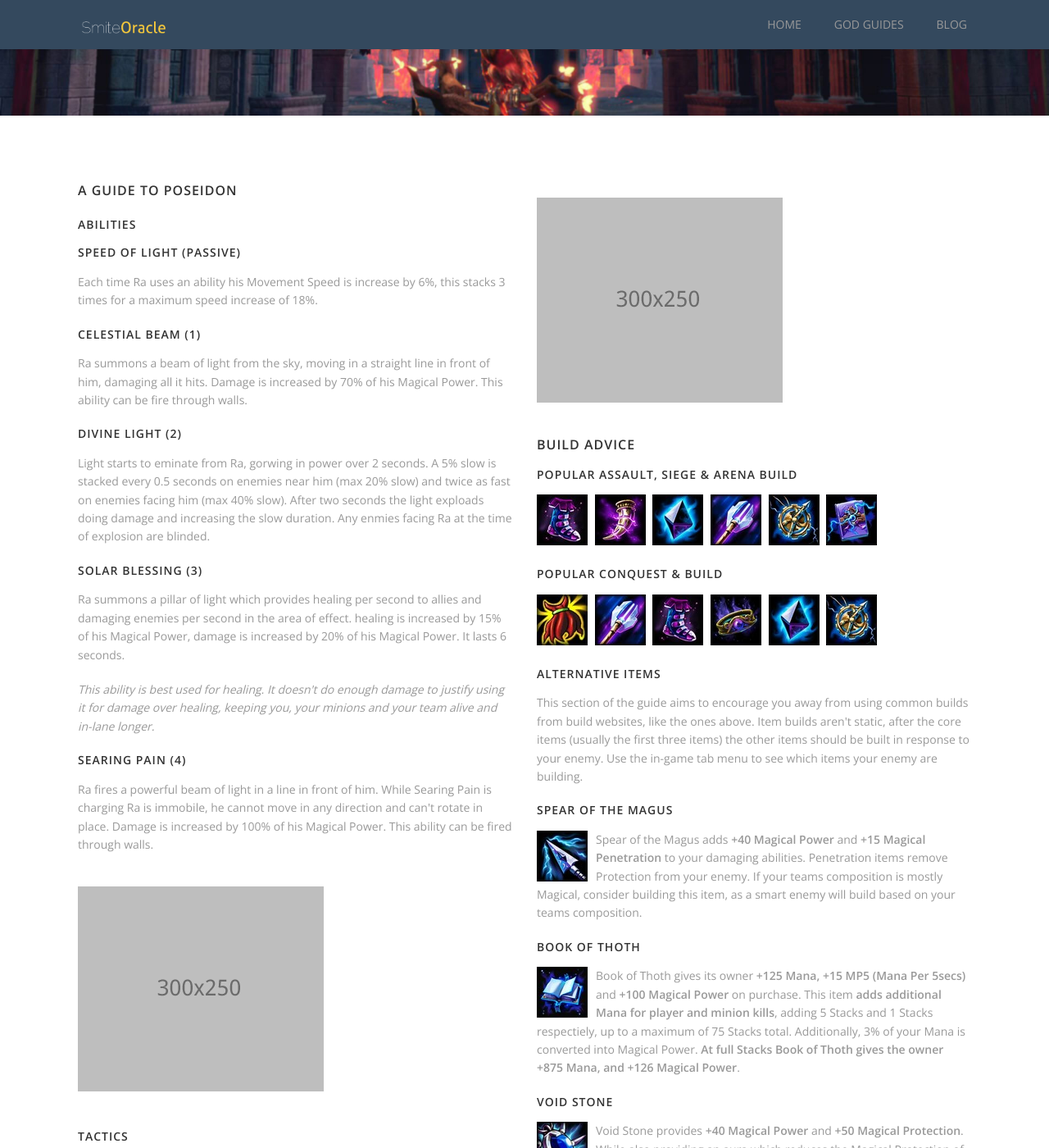
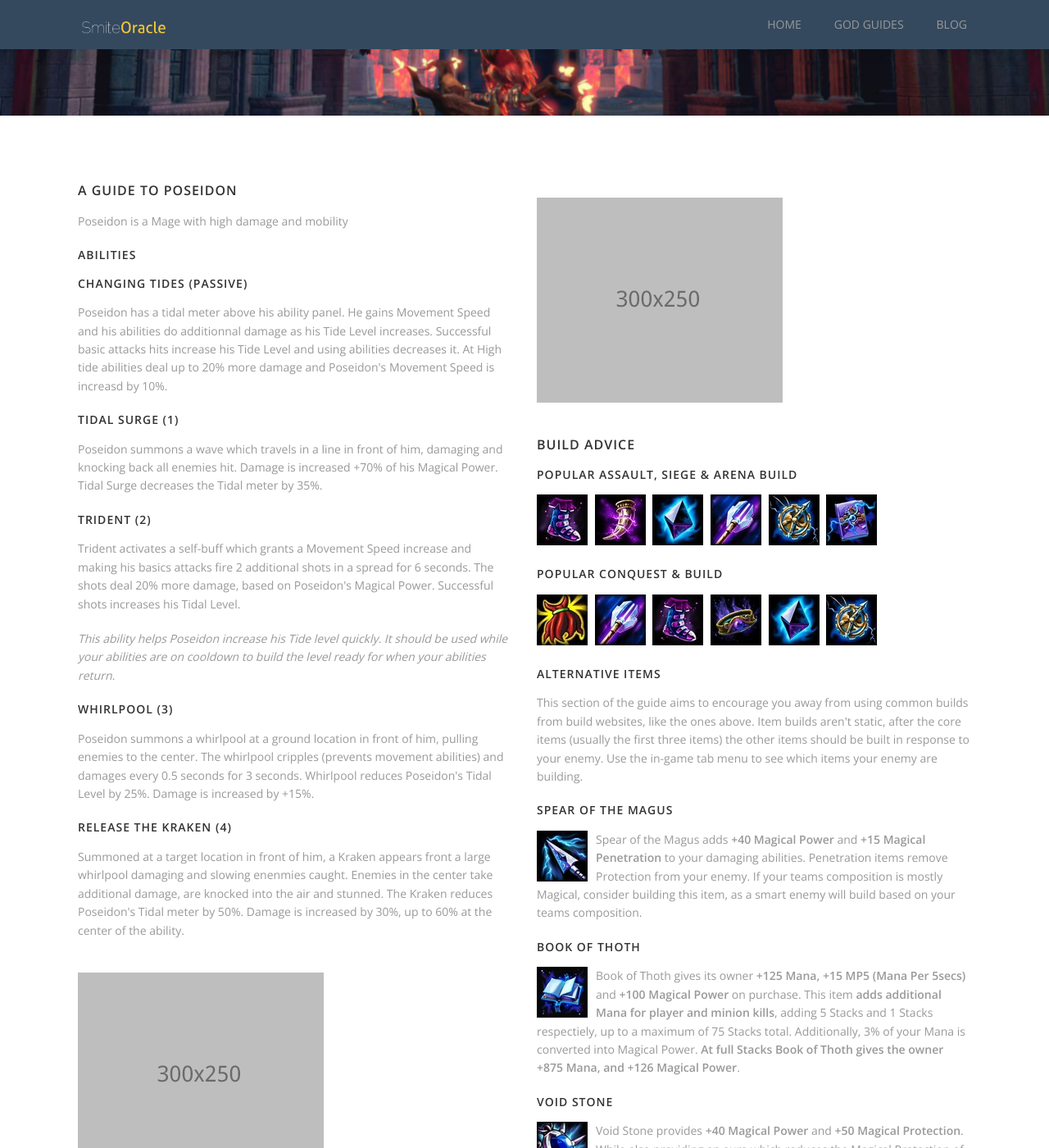
Before and after one commit to etims1/etims1.github.io, a Jekyll site: the page built from god-guides/poseidon.html, in a window 1280 px wide and 1400 px high, scrolled down 280 px. Shown: the whole window at 82% size. Built offline with Jekyll 4.4.1, drawn with Linux system fonts in a browser that asks for light colours; nearby versions of some CDN libraries; some of the changed text lies outside the part shown.

Commit message:
Fixed link & favicon
Added new favicon, fixed link in sol blog post

```diff
--- a/_posts/2015-10-03-pre-reveal-look-at-sol.markdown
+++ b/_posts/2015-10-03-pre-reveal-look-at-sol.markdown
@@ -29,7 +29,7 @@
 
 Sol’s next Basic Attack explodes, creating a shockwave that travels out, dealing (40/70/100/130/160 + 35% of your Magical Power) damage. At full size, the wave retracts, dealing damage again and Slowing enemies. This ability provides 10% Heat. Cost: 60/65/70/75/80. Cooldown: 10s.
 
-[![]({{site.url}}/images/blog/pre-reveal-sol/kit-2.jpg)]({{site.url}}images/blog/pre-reveal-sol/kit-2.mp4)
+[![]({{site.url}}/images/blog/pre-reveal-sol/kit-2.jpg)]({{site.url}}/images/blog/pre-reveal-sol/kit-2.mp4)
 
 #####Disapparate (3)
 
--- a/god-guides/poseidon.html
+++ b/god-guides/poseidon.html
@@ -37,23 +37,24 @@
   <div class='row'>
     <div class='large-6 columns'>
         <h3>A Guide to Poseidon</h3>
-        <p></p>
+        <p>Poseidon is a Mage with high damage and mobility</p>
         <h4>Abilities</h4>
-        <h4>Speed of Light (Passive)</h4>
-        <p>Each time Ra uses an ability his Movement Speed is increase by 6%, this stacks 3 times for a maximum speed increase of 18%.</p>
+        <h4>Changing Tides (Passive)</h4>
+        <p>Poseidon has a tidal meter above his ability panel. He gains Movement Speed and his abilities do additionnal damage as his Tide Level increases. Successful basic attacks hits increase his Tide Level and using abilities decreases it. At High tide abilities deal up to 20% more damage and Poseidon's Movement Speed is increasd by 10%.</p>
 
-        <h4>Celestial Beam (1)</h4>
-        <p>Ra summons a beam of light from the sky, moving in a straight line in front of him, damaging all it hits. Damage is increased by 70% of his Magical Power. This ability can be fire through walls.</p>
+        <h4>Tidal Surge (1)</h4>
+        <p>Poseidon summons a wave which travels in a line in front of him, damaging and knocking back all enemies hit. Damage is increased +70% of his Magical Power. Tidal Surge decreases the Tidal meter by 35%.</p>
 
-        <h4>Divine Light (2)</h4>
-        <p>Light starts to eminate from Ra, gorwing in power over 2 seconds. A 5% slow is stacked every 0.5 seconds on enemies near him (max 20% slow) and twice as fast on enemies facing him (max 40% slow). After two seconds the light exploads doing damage and increasing the slow duration. Any enmies facing Ra at the time of explosion are blinded.</p>
+        <h4>Trident (2)</h4>
+        <p>Trident activates a self-buff which grants a Movement Speed increase and making his basics attacks fire 2 additional shots in a spread for 6 seconds. The shots deal 20% more damage, based on Poseidon's Magical Power. Successful shots increases his Tidal Level.</p>
+        <p class='itallic'>This ability helps Poseidon increase his Tide level quickly. It should be used while your abilities are on cooldown to build the level ready for when your abilities return.</p>
 
-        <h4>Solar Blessing (3)</h4>
-        <p>Ra summons a pillar of light which provides healing per second to allies and damaging enemies per second in the area of effect. healing is increased by 15% of his Magical Power, damage is increased by 20% of his Magical Power. It lasts 6 seconds.</p>
-        <p class='itallic'>This ability is best used for healing. It doesn't do enough damage to justify using it for damage over healing, keeping you, your minions and your team alive and in-lane longer. </p>
+        <h4>Whirlpool (3)</h4>
+        <p>Poseidon summons a whirlpool at a ground location in front of him, pulling enemies to the center. The whirlpool cripples (prevents movement abilities) and damages every 0.5 seconds for 3 seconds. Whirlpool reduces Poseidon's Tidal Level by 25%. Damage is increased by +15%.</p>
+        <p class='itallic'></p>
 
-        <h4>Searing Pain (4)</h4>
-        <p>Ra fires a powerful beam of light in a line in front of him. While Searing Pain is charging Ra is immobile, he cannot move in any direction and can't rotate in place. Damage is increased by 100% of his Magical Power. This ability can be fired through walls.</p>
+        <h4>Release the Kraken (4)</h4>
+        <p>Summoned at a target location in front of him, a Kraken appears front a large whirlpool damaging and slowing enenmies caught. Enemies in the center take additional damage, are knocked into the air and stunned. The Kraken reduces Poseidon's Tidal meter by 50%. Damage is increased by 30%, up to 60% at the center of the ability.</p>
 
         <div class='spacing'></div>
         <div class='row'>
@@ -64,18 +65,14 @@
         <div class='spacing'></div>
 
           <h4 class='padding-top'>Tactics</h4>
-        <p>If an enemy engages you, drop Solar Blessing at your feet, healing you and damaging them. Follow up with the rest of your abilities.</p>
-        <p>Using Divine light to slow, with a chance of blinding the enemy if they don't turn away can make it easier to hit them with Ra's first ability, Celestial Beam.</p>
-          <p>Ra is a great pusher, pushing minions onto towers. Celestial Beam (1) can clear an entire enemy minion wave in one hit at later ability levels. While pushing a minion wave, having cleared the enemy wave, Solar Blessing (3) can be used on your own minions to heal them to full health for a more effective psuh.</p>
-          <p>Solar Blessing (3) can heal minions enough for them to tank the damage towers deal.  This can be a powerful tactic when dropped at the base of a tower, Ra can stay in relative safety, perhaps taking a few shots but be far enough back that he can escape once the enemy return.</p>
+          <p>Keeping Poseidon's Tide level high is important as he deals most of his damage through his abilities. High Tide adds an adiitional 20% damage.</p>
+
           <h4 class='padding-top'>Weaknesses</h4>
-          <p>Ra has no escape. His only escape is his passive's Movement Speed increase after using abilities.</p>
+          <p></p>
 
           <h4 class='padding-top'>Playing Against Poseidon</h4>
-          <p>Divine Light, Ra's blinding ability, can be mitigated by turning away from it.</p>
-          <p>Ra can use Solar Blessing (3) on his minions, allowing them to tank the tower damage and take the tower for him, while he remains relatively safe.</p>
-        <p>Solar Blessing's (3) damage may be small but fighting Ra inside it is a bad idea, it will eventually weaken you enough to give him the advantage.</p>
-        <p>When playing against a Ra players should be mindful that both his Celestial Beam (1) and Searing Pain (4) can pass through walls. You might not be safe if you have run into the jungle.</p>
+          <p>.</p>
+
         <div class='four spacing'></div>
     </div>
 
```
Also changed, not shown: favicon.ico.
